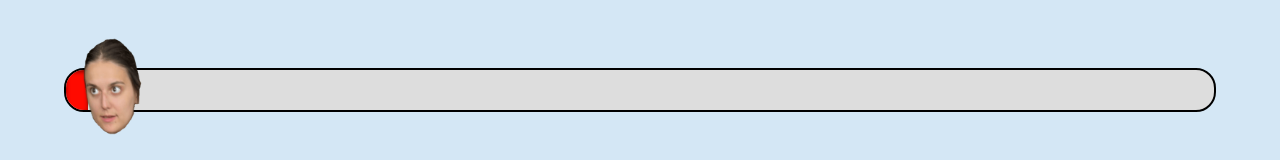
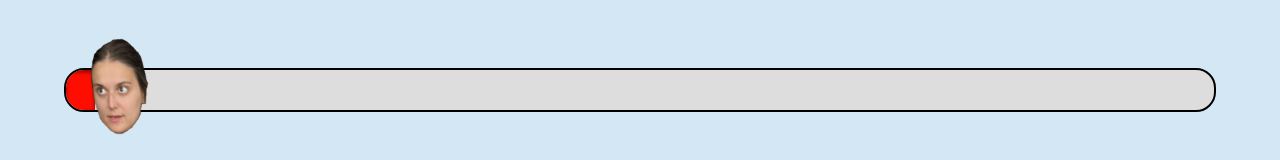
Before and after one commit to sskender/progress, a plain HTML site: page public/index.html in a window 1280 px wide. Shown: the part 318-478 px from the top of the page. Drawn offline with Linux system fonts and the light colour scheme.

Commit message:
Update progress

```diff
--- a/public/index.html
+++ b/public/index.html
@@ -121,7 +121,7 @@
             return `hsl(${hue}, 100%, 50%)`;
         }
 
-        const progressPercentage = ((11480 / 600000) * 100).toFixed(2); // UPDATE ME
+        const progressPercentage = ((15038 / 600000) * 100).toFixed(2); // UPDATE ME
 
         const progressBar = document.getElementById("progressBar");
         const progressImage = document.getElementById("progressImage");
```
